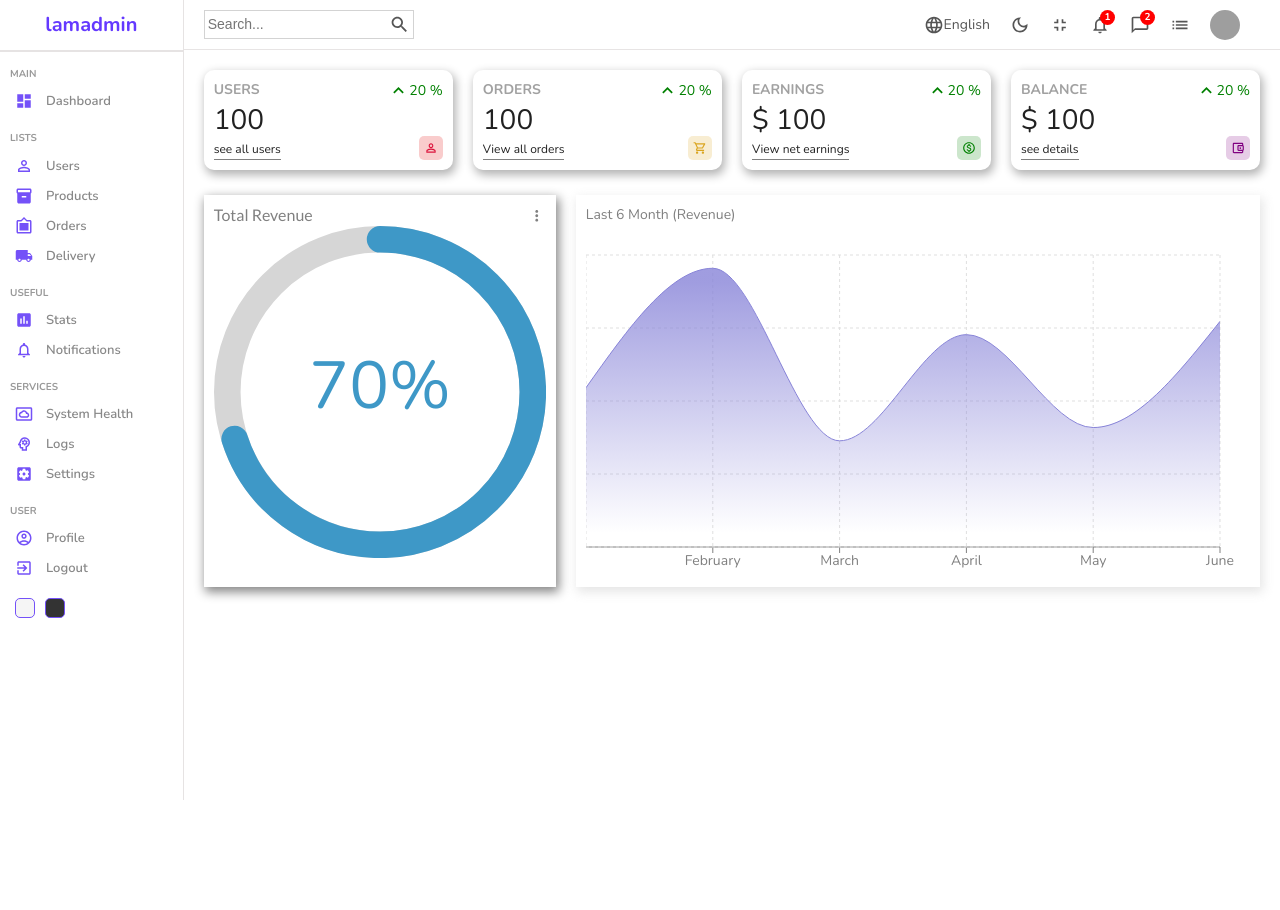
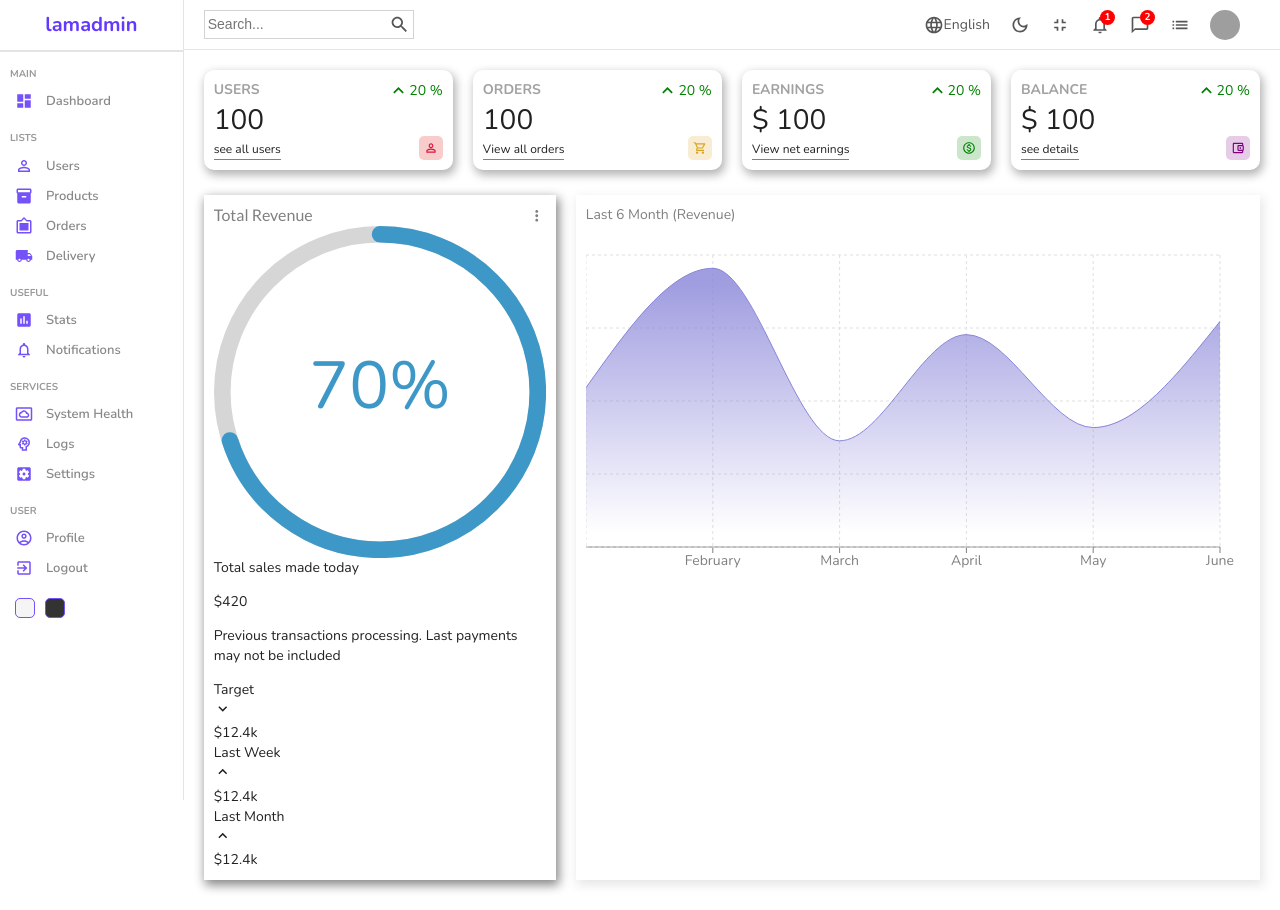
Before and after one commit to IbrohimFayzullayev/adminPanel, a React (Create React App) app: page / in a window 1280 px wide. Before the commit the page ends 800 px from the top, so only its background shows below. Built offline with nearby package versions, Linux system fonts and the light colour scheme; grey boxes are pictures that could not be loaded.

Commit message:
home page finish

```diff
--- a/src/components/featured/Featured.jsx
+++ b/src/components/featured/Featured.jsx
@@ -2,6 +2,8 @@ import "./featured.scss";
 import MoreVertIcon from "@mui/icons-material/MoreVert";
 import { CircularProgressbar } from "react-circular-progressbar";
 import "react-circular-progressbar/dist/styles.css";
+import KeyboardArrowDownIcon from "@mui/icons-material/KeyboardArrowDown";
+import KeyboardArrowUpOutlinedIcon from "@mui/icons-material/KeyboardArrowUpOutlined";
 const Featured = () => {
   return (
     <div className="featured">
@@ -11,7 +13,35 @@ const Featured = () => {
       </div>
       <div className="bottom">
         <div className="featuredChart">
-          <CircularProgressbar value={70} text={"70%"} />
+          <CircularProgressbar value={70} text={"70%"} strokeWidth={5} />
+        </div>
+        <p className="title">Total sales made today</p>
+        <p className="amount">$420</p>
+        <p className="desc">
+          Previous transactions processing. Last payments may not be included
+        </p>
+        <div className="summary">
+          <div className="item">
+            <div className="itemTitle">Target</div>
+            <div className="itemResult negative">
+              <KeyboardArrowDownIcon fontSize="small" />
+              <div className="resultAmount">$12.4k</div>
+            </div>
+          </div>
+          <div className="item">
+            <div className="itemTitle">Last Week</div>
+            <div className="itemResult positive">
+              <KeyboardArrowUpOutlinedIcon fontSize="small" />
+              <div className="resultAmount">$12.4k</div>
+            </div>
+          </div>
+          <div className="item">
+            <div className="itemTitle">Last Month</div>
+            <div className="itemResult positive">
+              <KeyboardArrowUpOutlinedIcon fontSize="small" />
+              <div className="resultAmount">$12.4k</div>
+            </div>
+          </div>
         </div>
       </div>
     </div>
```
